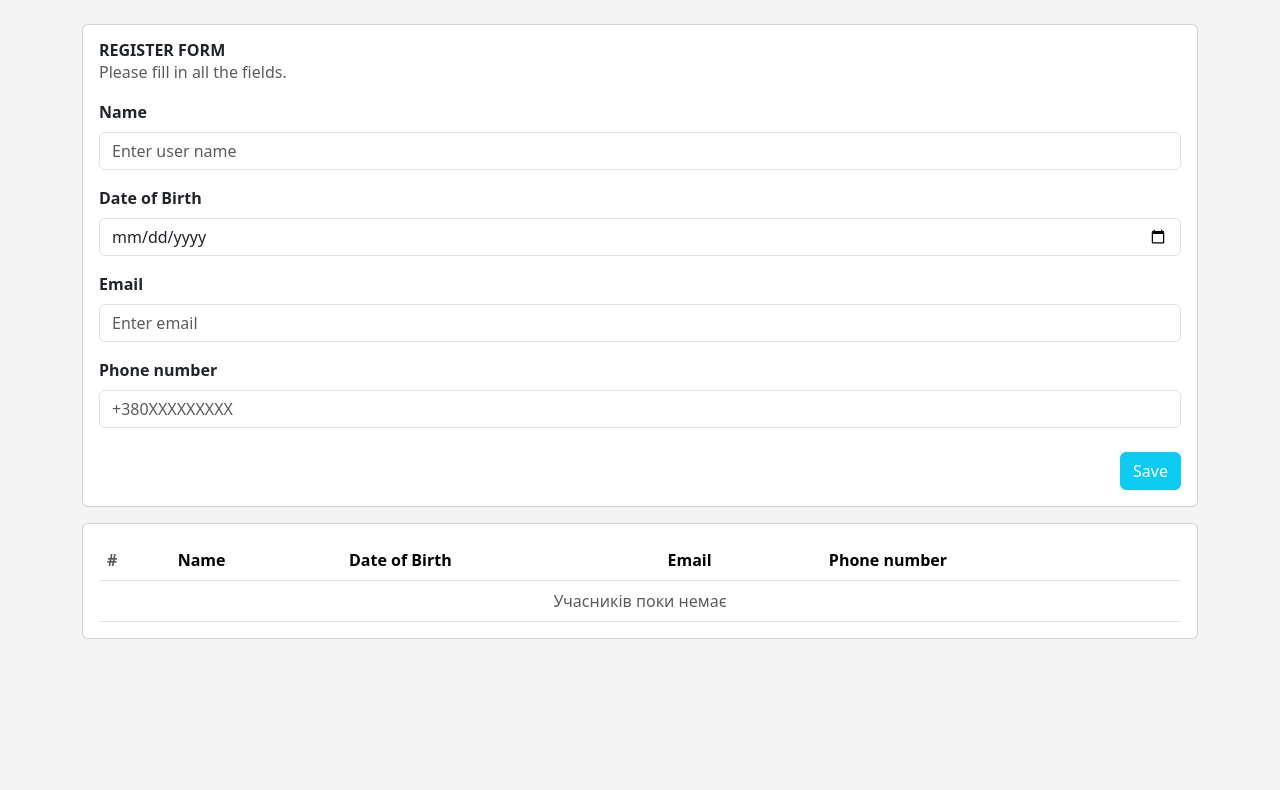
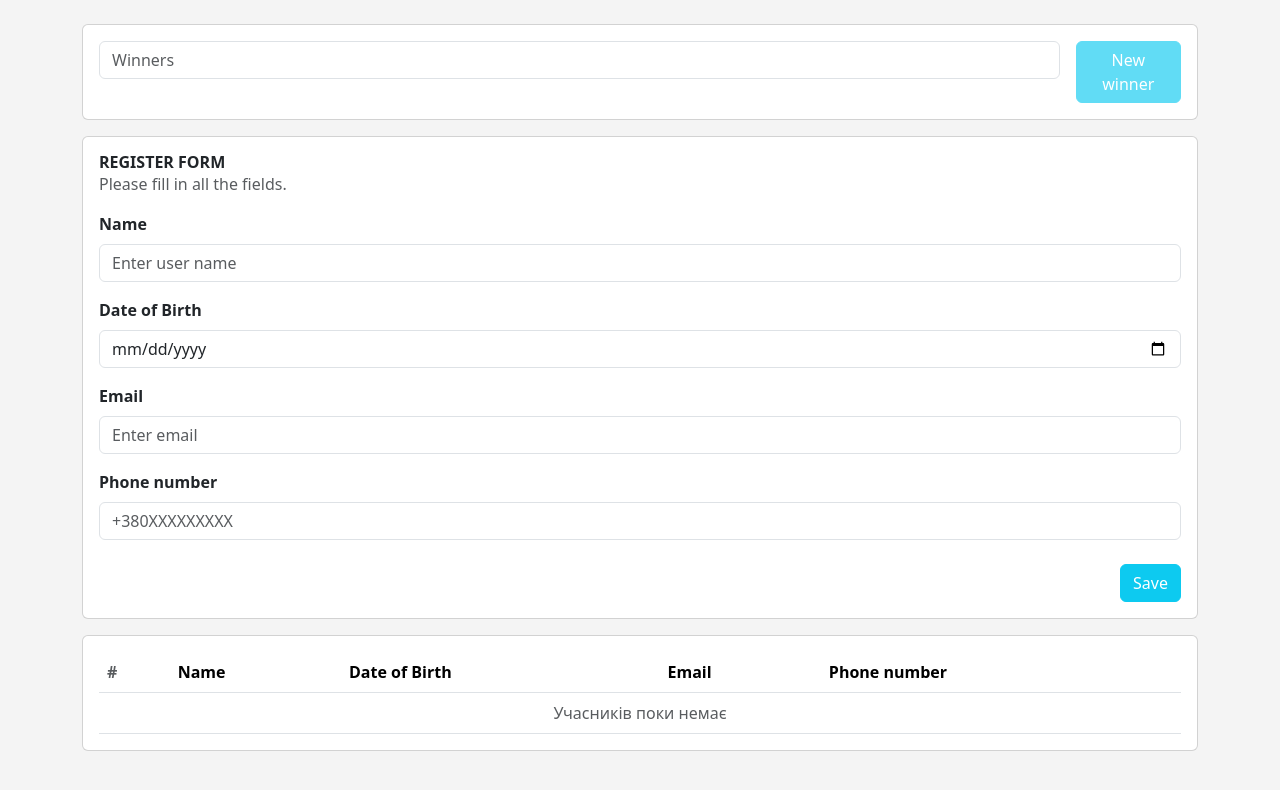
Before and after one commit to sophia-ch7/vue-lottery-app, a Vue app: page / in a window 1280 px wide. Shown: the top 790 px of the page. Built offline with nearby package versions, Linux system fonts and the light colour scheme; the HTML template or start-up script is replaced by a standard one.

Commit message:
Add winners block with random pick

```diff
--- a/src/App.vue
+++ b/src/App.vue
@@ -1,18 +1,56 @@
 <script setup lang="ts">
-import { ref } from 'vue'
+import { computed, ref } from 'vue'
 import ParticipantsTable from '@/components/ParticipantsTable.vue'
 import RegistrationBlock from '@/components/RegistrationBlock.vue'
+import WinnersBlock from '@/components/WinnersBlock.vue'
 import type { Participant, ParticipantData } from '@/types/participant'
 
+const MAX_WINNERS = 3
+
 const participants = ref<Participant[]>([])
+const winnerIds = ref<number[]>([])
+
+// Переможці у порядку, в якому їх обрали
+const winners = computed(() =>
+  winnerIds.value.flatMap((id) => {
+    const participant = participants.value.find((p) => p.id === id)
+    return participant ? [participant] : []
+  }),
+)
+
+// Ті, хто ще не вигравав
+const availableParticipants = computed(() =>
+  participants.value.filter((p) => !winnerIds.value.includes(p.id)),
+)
+
+const canPickWinner = computed(
+  () => winnerIds.value.length < MAX_WINNERS && availableParticipants.value.length > 0,
+)
 
 function addParticipant(data: ParticipantData) {
   participants.value.push({ id: Date.now(), ...data })
+}
+
+function pickWinner() {
+  if (!canPickWinner.value) return
+  const index = Math.floor(Math.random() * availableParticipants.value.length)
+  const winner = availableParticipants.value[index]
+  if (winner) winnerIds.value.push(winner.id)
+}
+
+function removeWinner(id: number) {
+  winnerIds.value = winnerIds.value.filter((winnerId) => winnerId !== id)
 }
 </script>
 
 <template>
   <div class="container py-4">
+    <WinnersBlock
+      :winners="winners"
+      :can-pick="canPickWinner"
+      @pick="pickWinner"
+      @remove="removeWinner"
+    />
     <RegistrationBlock :participants="participants" @submit="addParticipant" />
     <ParticipantsTable :participants="participants" />
   </div>
--- /dev/null
+++ b/src/components/WinnerChip.vue
@@ -0,0 +1,17 @@
+<script setup lang="ts">
+defineProps<{ name: string }>()
+const emit = defineEmits<{ remove: [] }>()
+</script>
+
+<template>
+  <span class="badge bg-info d-inline-flex align-items-center gap-2">
+    {{ name }}
+    <button
+      type="button"
+      class="btn-close btn-close-white"
+      style="font-size: 0.6rem"
+      :aria-label="`Видалити переможця ${name}`"
+      @click="emit('remove')"
+    ></button>
+  </span>
+</template>
--- /dev/null
+++ b/src/components/WinnersBlock.vue
@@ -0,0 +1,32 @@
+<script setup lang="ts">
+import BaseButton from '@/components/base/BaseButton.vue'
+import WinnerChip from '@/components/WinnerChip.vue'
+import type { Participant } from '@/types/participant'
+
+defineProps<{
+  winners: Participant[]
+  canPick: boolean
+}>()
+
+const emit = defineEmits<{
+  pick: []
+  remove: [id: number]
+}>()
+</script>
+
+<template>
+  <div class="card mb-3">
+    <div class="card-body d-flex gap-3 align-items-start">
+      <div class="form-control flex-grow-1 d-flex flex-wrap align-items-center gap-2">
+        <WinnerChip
+          v-for="winner in winners"
+          :key="winner.id"
+          :name="winner.name"
+          @remove="emit('remove', winner.id)"
+        />
+        <span v-if="winners.length === 0" class="text-muted">Winners</span>
+      </div>
+      <BaseButton :disabled="!canPick" @click="emit('pick')">New winner</BaseButton>
+    </div>
+  </div>
+</template>
```
